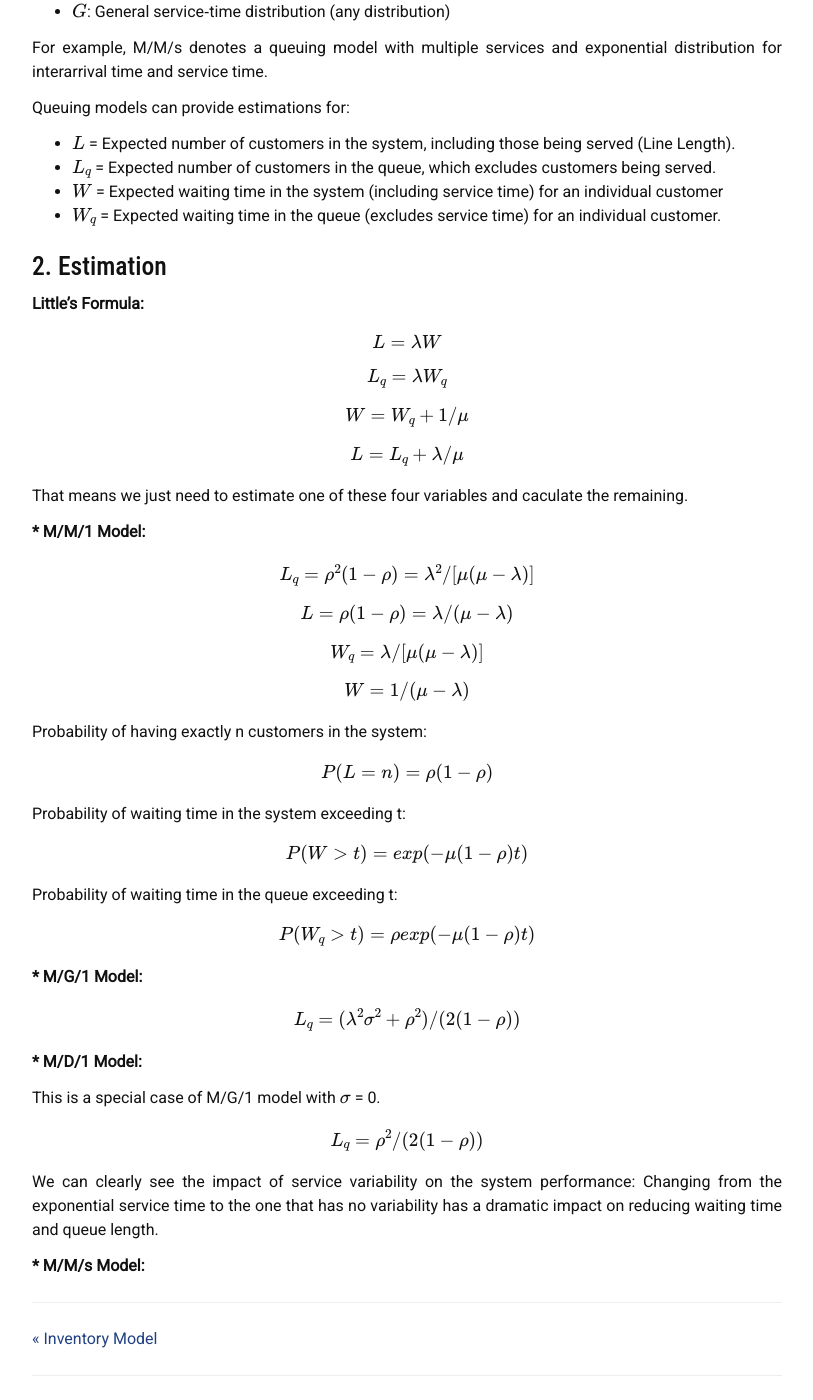
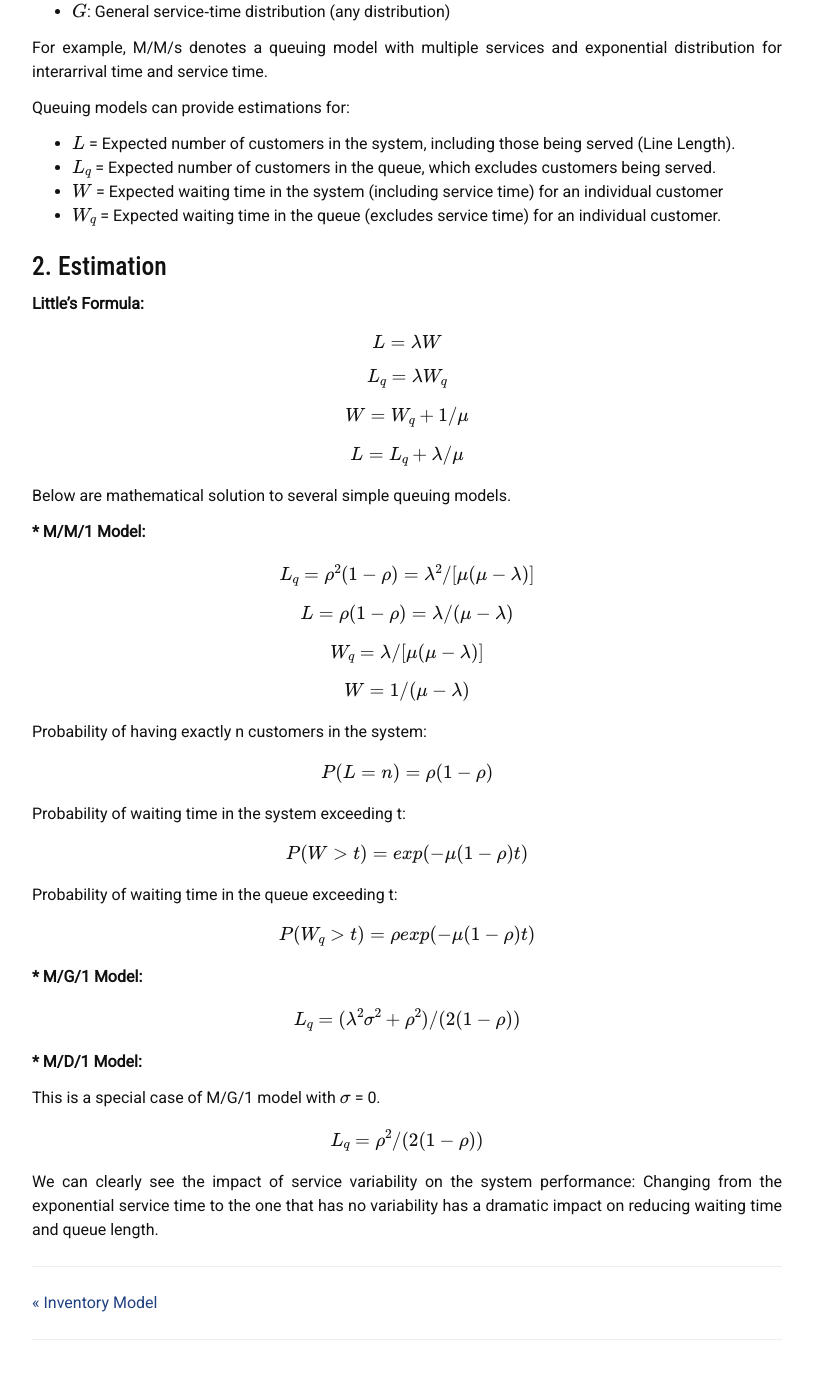
Before and after one commit to liambll/blog-archive, a Jekyll site: the page built from _posts/2017-07-02-queuing-model.markdown, in a window 1280 px wide and 1400 px high, scrolled down 1547 px. Shown: the whole window, without its empty margins (233-1046 px from the left). Built offline with Jekyll 4.4.1, drawn with Linux system fonts in a browser that asks for light colours; nearby versions of some CDN libraries; formulas are drawn with MathJax 3; comment, search, counter and statistics services are not loaded; after the commit the page ends 2911 px from its top, so only the background shows below that.

Commit message:
Update 2017-07-02-queuing-model.markdown

```diff
--- a/_posts/2017-07-02-queuing-model.markdown
+++ b/_posts/2017-07-02-queuing-model.markdown
@@ -79,7 +79,7 @@ W = W_q + 1/\mu
 \\[
 L = L_q + \lambda /\mu
 \\]
-That means we just need to estimate one of these four variables and caculate the remaining.
+Below are mathematical solution to several simple queuing models.
 
 __* M/M/1 Model:__
 \\[
@@ -122,6 +122,3 @@ L_q = ρ^2/(2(1-ρ))
 \\]
 We can clearly see the impact of service variability on the system performance: Changing from the exponential service time to the one
 that has no variability has a dramatic impact on reducing waiting time and queue length.
-
-
-__* M/M/s Model:__
```
